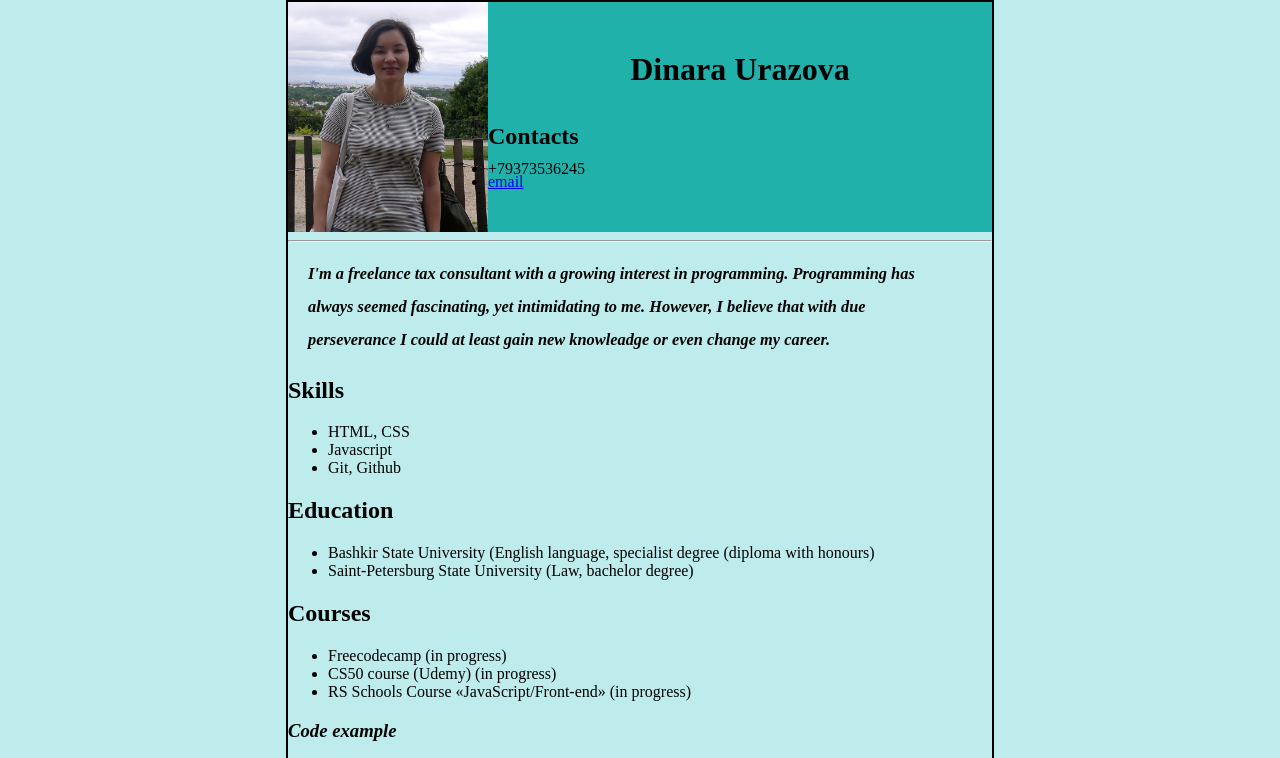
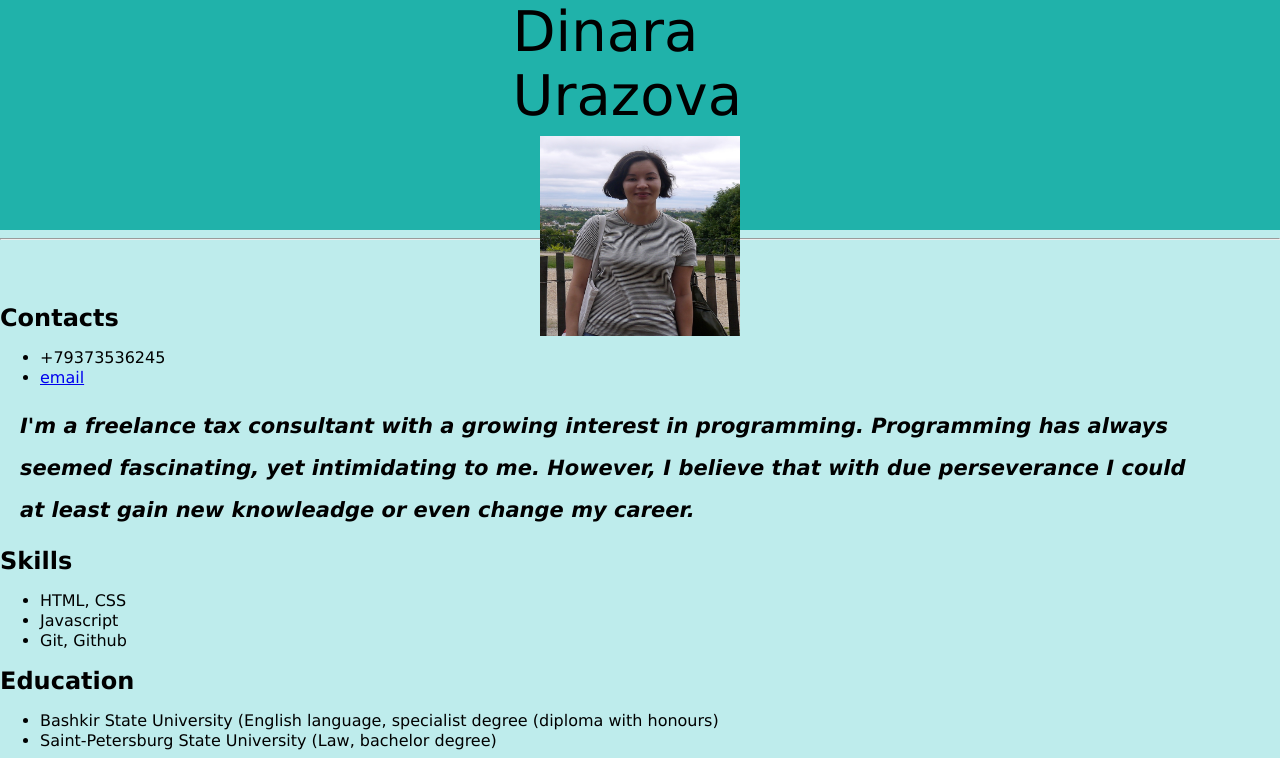
Before and after one commit to dinara55/rsschool-cv, a plain HTML site: page index.html in a window 1280 px wide. Shown: the top 758 px of the page. Drawn offline with Linux system fonts and the light colour scheme.

Commit message:
docs: edit cv

```diff
--- a/index.html
+++ b/index.html
@@ -8,20 +8,23 @@
     <title>My CV</title>
   </head>
   <body>
-    <header>
-    <img class="my-photo" src="images/my-photo.png" alt="My photo">
-    <div class="name">
-      <h1>Dinara Urazova</h1><br>
+    <header class="cv-header">
+    <div class="container">
+    <h1>Dinara Urazova</h1>
+    <img src="images/my-photo.png" width=200px; height=200px; alt="My photo">
     </div>
-    <h2>Contacts</h2>
-      <ul>
-        <li>+79373536245</li>
-        <li><a href="mailto:makinadina@yandex.ru">email</a></li>
-        </ul>
     </header>
     <hr>
+    <main>
+    <div class="contacts">
+    <h2>Contacts</h2>
+    <ul>
+      <li>+79373536245</li>
+      <li><a href="mailto:makinadina@yandex.ru">email</a></li>
+      </ul>
+    </div>
     <div class="about-myself">
-    <h3><em>I'm a freelance tax consultant with a growing interest in programming.
+    <h2><em>I'm a freelance tax consultant with a growing interest in programming.
 Programming has always seemed fascinating, yet intimidating to me.
 However, I believe that with due perseverance I could at least gain new knowleadge or even change my career.</em></h3>
     </div>
@@ -66,6 +69,7 @@ function multiply(a, b){
         <li>French:B2 (DELF)</li>
         <li>German:B1</li>
       </ul>
+    </main>
   <footer>
   <div class="github-logo">
     <a href="https://github.com/dinara55">My Github</a><br>
--- a/styles.css
+++ b/styles.css
@@ -1,36 +1,46 @@
 body {
+    margin:0;
+    padding:0;
+    font-family: "Verdana", sans-serif;
+    font-size: 16px;
+    line-height:20px;
     background-color: rgb(190, 236, 236);
-    margin: auto;
-    width: 55%;
+    text-align:left;
+    /*width: 55%;
     height: 100%;
     border: 2px solid;
-    flex: 50%;
+    flex: 50%;*/
   }
 
-  header {
+  h1{
+    width: 255px;
+    margin: 0 auto 8px;
+    font-family: "Verdana", sans-serif;
+    text-align: left;
+    font-weight: normal;
+    font-size: 56px;
+    line-height: 64px;
+  }
+
+  .container {
+  width: 510px;
+  margin: 0 auto;
+  padding: 0 20px;
+  }
+
+  .cv-header {
     line-height: 80%;
     background-color: lightseagreen;
+    text-align: center;
     height: 230px;
     width: 100%;
   }
 
-  .name {
+  .contacts {
     padding-top: 40px;
-    text-align: center;
-    font-size: medium;
+    text-align: left;
   }
 
-  .my-photo {
-    float:left;
-    width:200px;
-    height:230px;
-  }
-
-  .contacts {
-    text-align: right;
-    list-style-type: center;
-    font-size: small;
-  }
 
   .about-myself {
     text-align: left;
@@ -40,7 +50,6 @@ body {
     font-size:14px;
 
   }
-
 
   .education, .skills, .languages {
     float: left;
```
